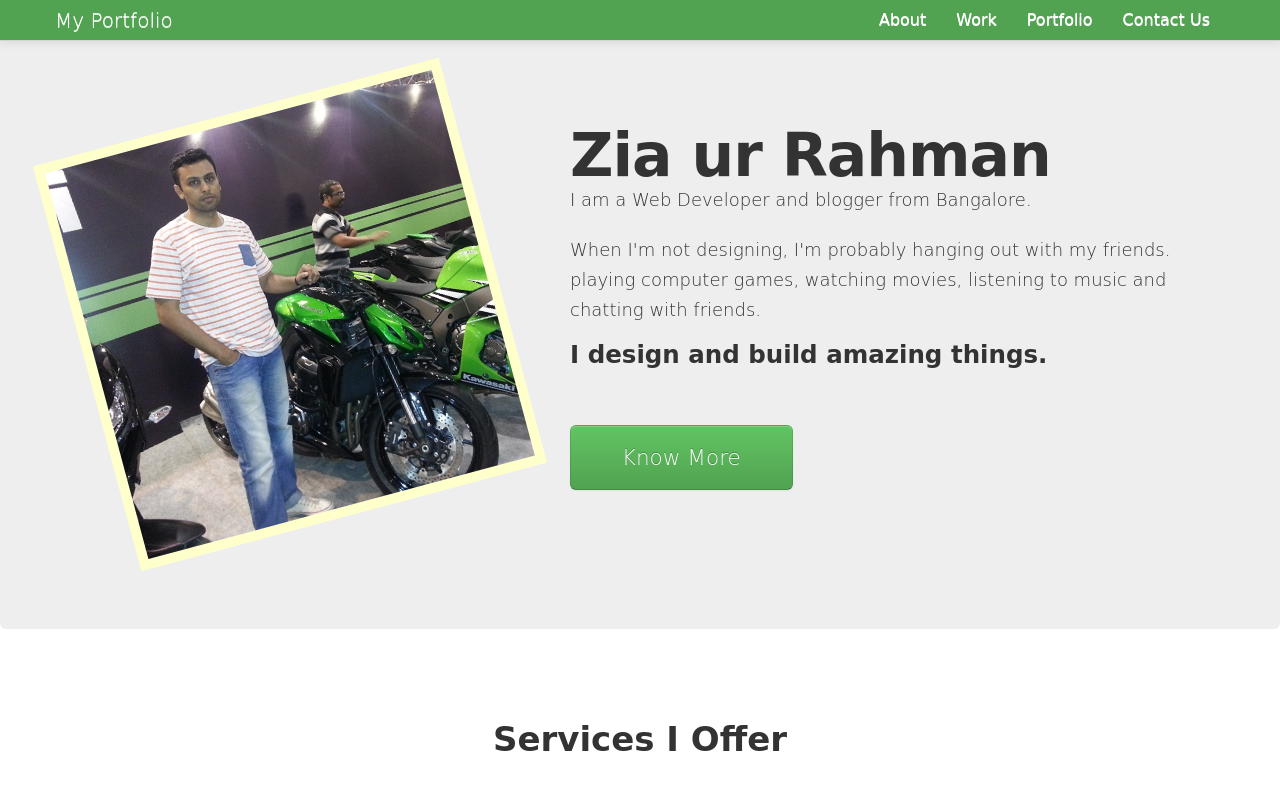
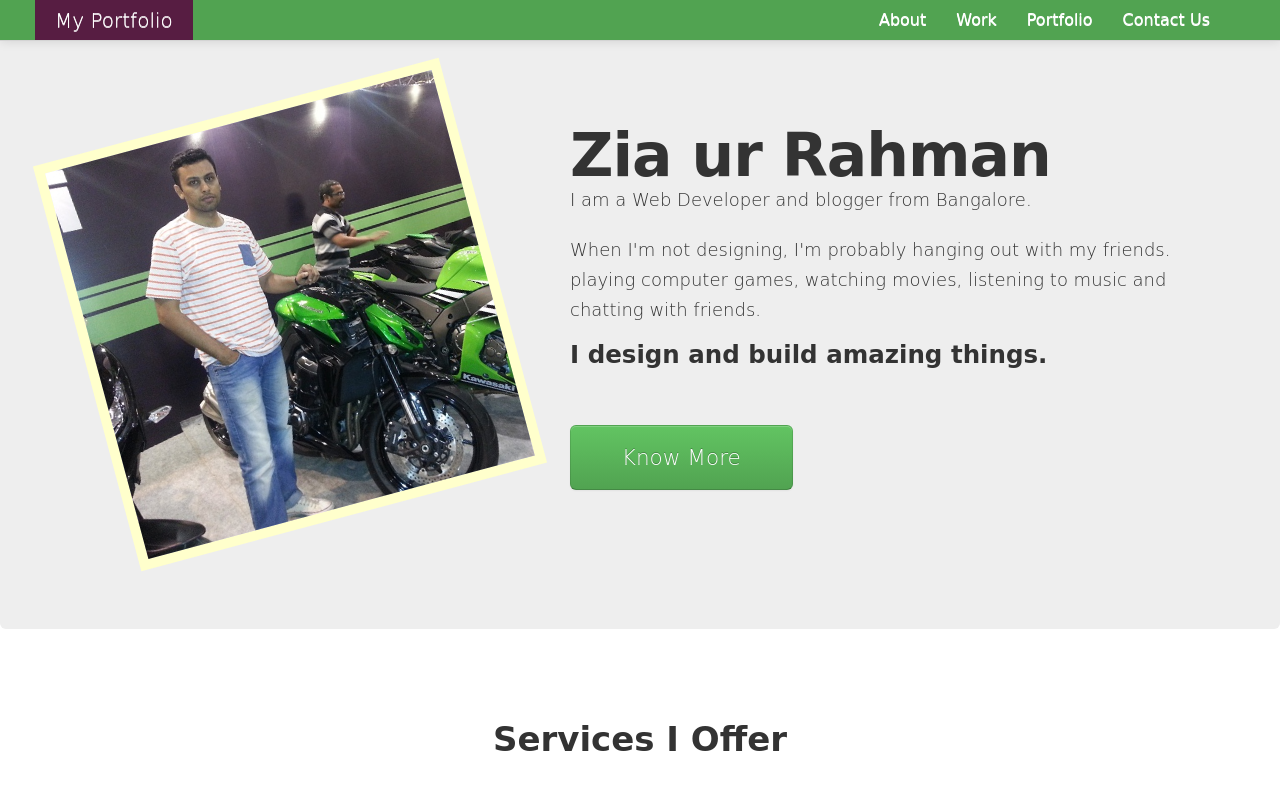
Before and after one commit to ziaprog/ziaprog.github.io, a plain HTML site: page index.html in a window 1280 px wide. Shown: the top 800 px of the page. Drawn offline with nearby package versions, Linux system fonts and the light colour scheme; a web font is replaced by a local one.

Commit message:
Update style.css

```diff
--- a/css/style.css
+++ b/css/style.css
@@ -1,5 +1,8 @@
 @import url(http://fonts.googleapis.com/css?family=PT+Serif+Caption);
+.well
+{
 
+}
 body
 {
     font-family: 'PT Serif Caption', cursive;
@@ -26,7 +29,7 @@ body
 }
 .navbar .brand, .footer
 {
-    background:#51a351;
+    background:#571D42;
     color:#FFFFFF;
 }
 .footer a
```
